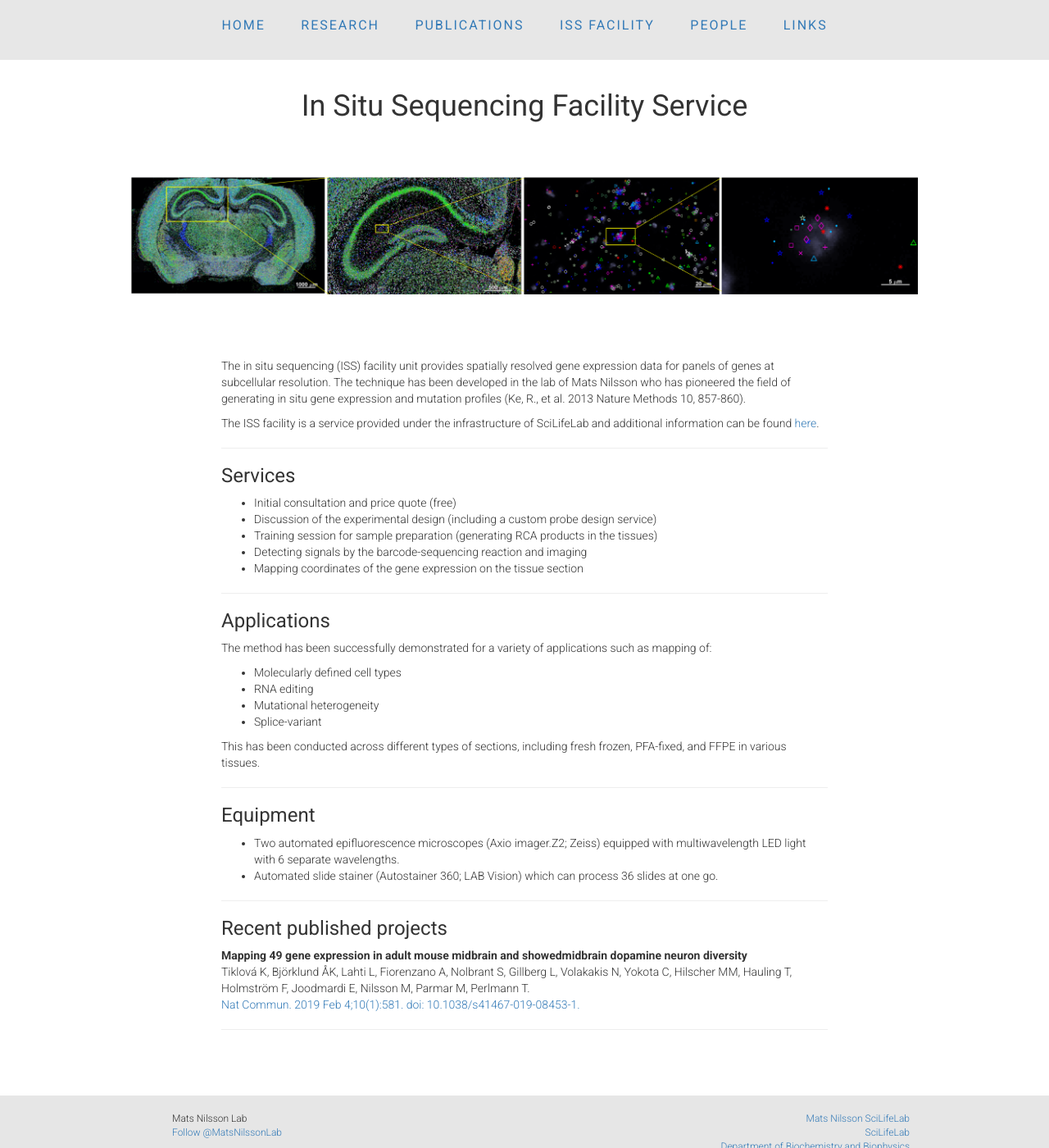
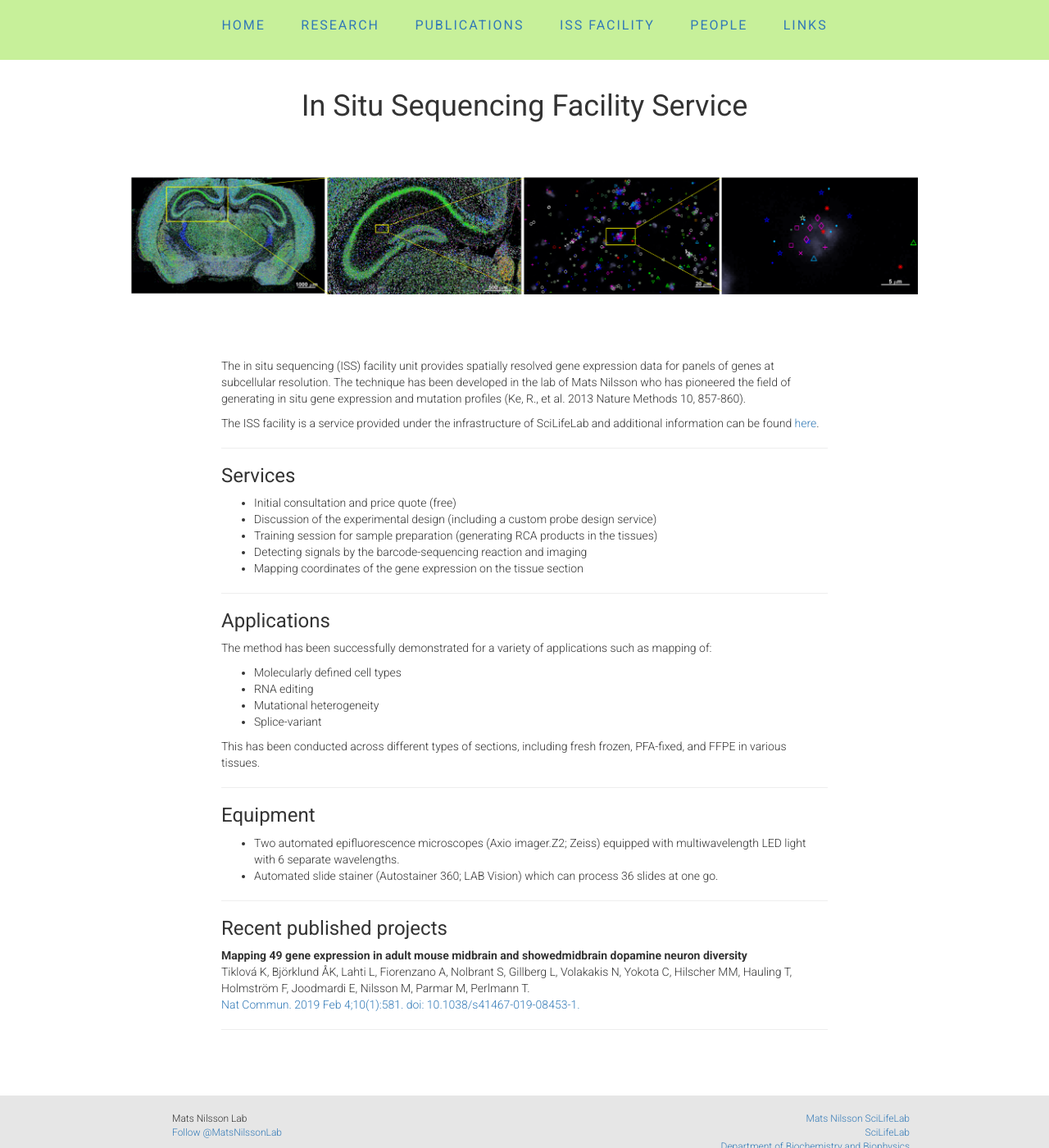
Before and after one commit to flintott/NilssonLab, a Jekyll site: the page facility/index.html, which Jekyll copies as it is, in a window 1280 px wide and 1400 px high. Shown: the whole window at 82% size. Built offline with Jekyll 4.4.1, drawn with Linux system fonts in a browser that asks for light colours; comment, search, counter and statistics services are not loaded.

Commit message:
Update main.css

```diff
--- a/css/main.css
+++ b/css/main.css
@@ -9,7 +9,7 @@ header {
 
 
 .navigation {
-  background-color: rgba(230, 230, 230, 0.95);
+  background-color: rgba(196, 240, 149, 0.95);
   height: auto;
   width: 100%;
   text-align: center;
```
